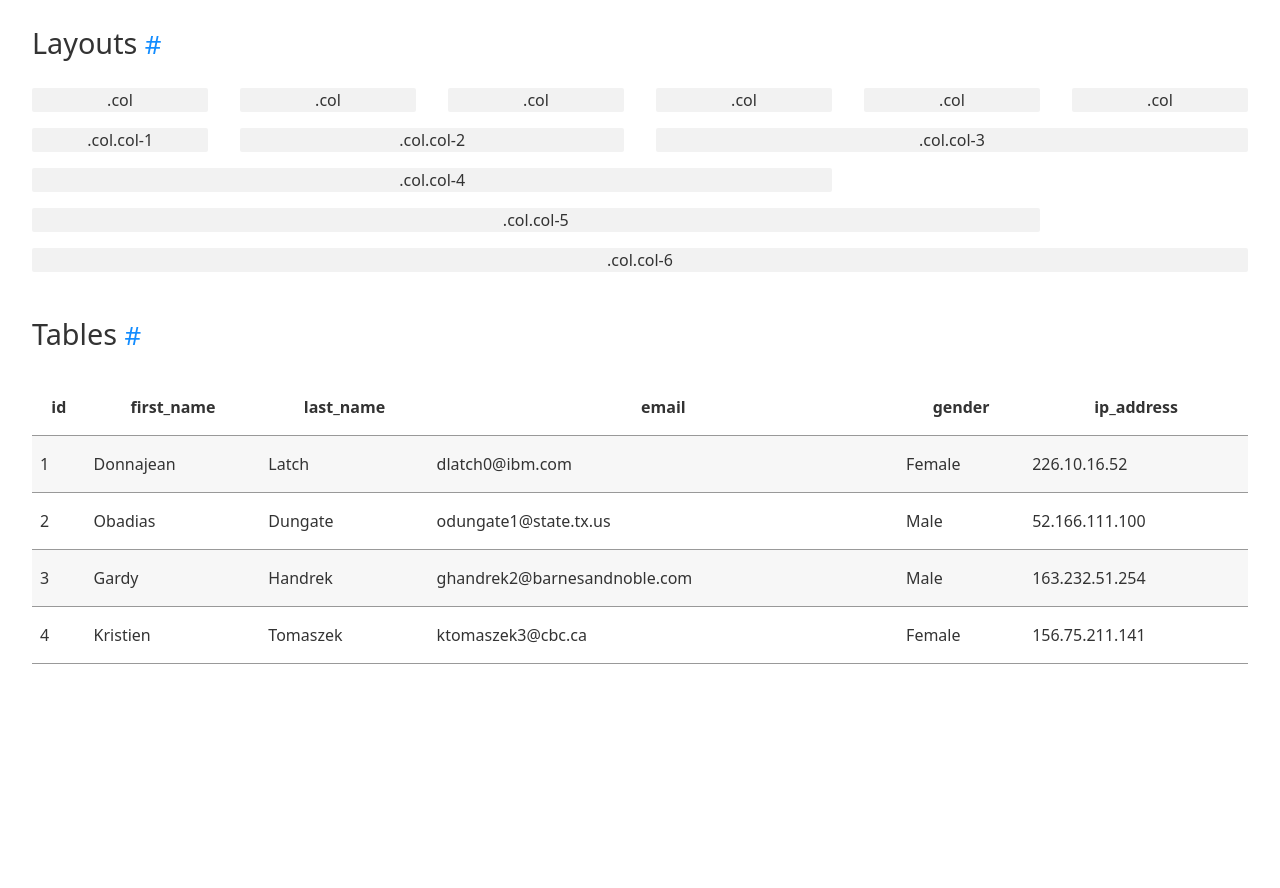
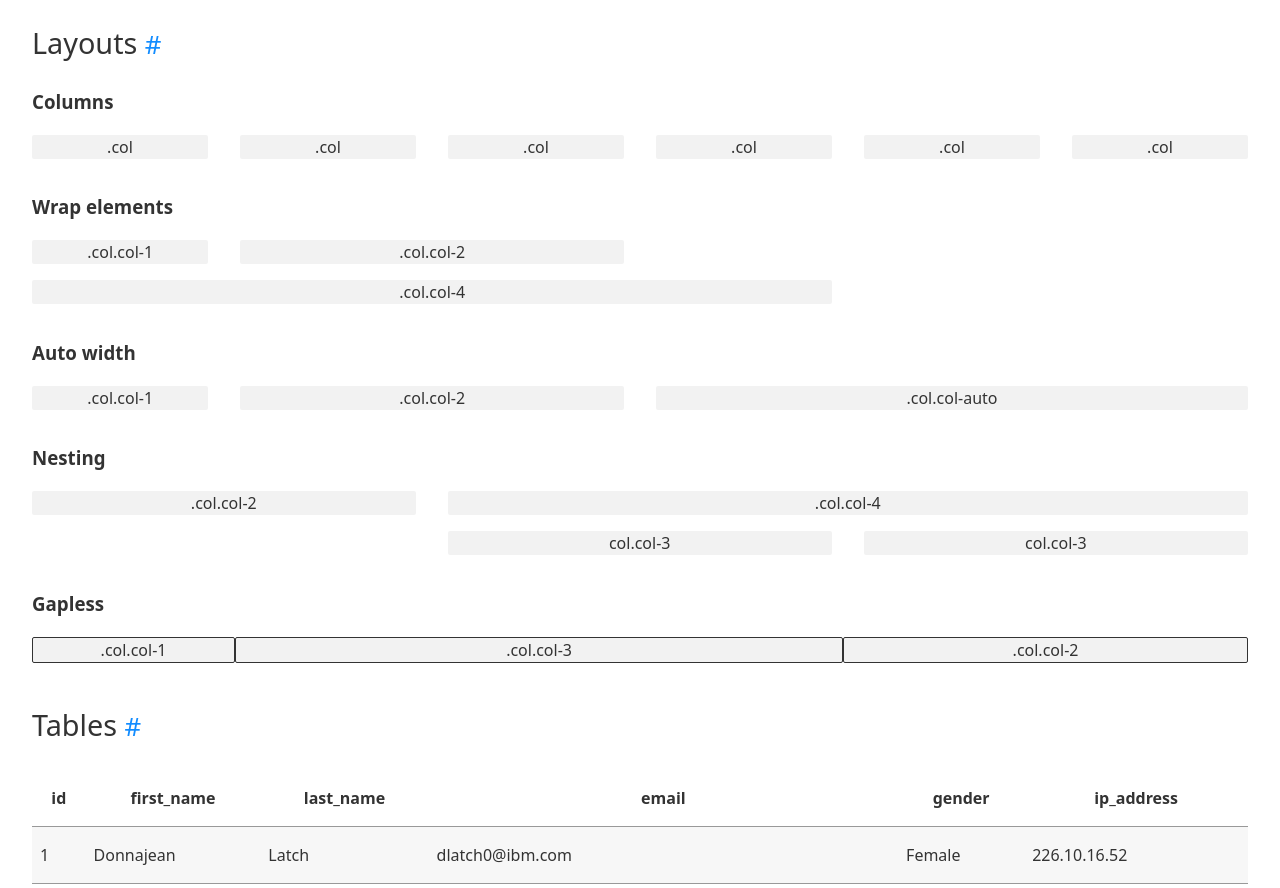
Before and after one commit to ia7ck/eperc, a website: page docs/index.html in a window 1280 px wide. Shown: the part 931-1819 px from the top of the page. Before the commit the page ends 1595 px from the top, so only its background shows below. Drawn offline with Linux system fonts and the light colour scheme.

Commit message:
fix layout

```diff
--- a/docs/index.html
+++ b/docs/index.html
@@ -77,18 +77,16 @@
       </h2>
       <div class="content">
         <style>
-          .row .col {
-            padding-bottom: 1rem;
-          }
-
           .col-item {
             background: #f2f2f2;
             border-radius: 2px;
             display: block;
+            margin-bottom: 1rem;
             text-align: center;
             width: 100%;
           }
         </style>
+        <h3>Columns</h3>
         <div class="row">
           <div class="col"><span class="col-item">.col</span></div>
           <div class="col"><span class="col-item">.col</span></div>
@@ -97,13 +95,39 @@
           <div class="col"><span class="col-item">.col</span></div>
           <div class="col"><span class="col-item">.col</span></div>
         </div>
+        <h3>Wrap elements</h3>
         <div class="row row-wrap">
           <div class="col col-1"><span class="col-item">.col.col-1</span></div>
           <div class="col col-2"><span class="col-item">.col.col-2</span></div>
+          <div class="col col-4"><span class="col-item">.col.col-4</span></div>
+        </div>
+        <h3>Auto width</h3>
+        <div class="row">
+          <div class="col col-1"><span class="col-item">.col.col-1</span></div>
+          <div class="col col-2"><span class="col-item">.col.col-2</span></div>
+          <div class="col col-auto"><span class="col-item">.col.col-auto</span></div>
+        </div>
+        <h3>Nesting</h3>
+        <div class="row">
+          <div class="col col-2"><span class="col-item">.col.col-2</span></div>
+          <div class="col col-4">
+            <span class="col-item">.col.col-4</span>
+            <div class="row">
+              <div class="col col-3"><span class="col-item">col.col-3</span></div>
+              <div class="col col-3"><span class="col-item">col.col-3</span></div>
+            </div>
+          </div>
+        </div>
+        <h3>Gapless</h3>
+        <style>
+          .row-gapless .col-item {
+            border: 1px solid #333;
+          }
+        </style>
+        <div class="row row-gapless">
+          <div class="col col-1"><span class="col-item">.col.col-1</span></div>
           <div class="col col-3"><span class="col-item">.col.col-3</span></div>
-          <div class="col col-4"><span class="col-item">.col.col-4</span></div>
-          <div class="col col-5"><span class="col-item">.col.col-5</span></div>
-          <div class="col col-6"><span class="col-item">.col.col-6</span></div>
+          <div class="col col-2"><span class="col-item">.col.col-2</span></div>
         </div>
 
       </div>
--- a/src/_layout.scss
+++ b/src/_layout.scss
@@ -41,6 +41,16 @@
       flex: 0 0 100%;
       width: 100%;
     }
+    &.col-auto {
+      flex-grow: 1;
+    }
+  }
+  &.row-gapless {
+    margin-left: 0;
+    width: 100%;
+    .col {
+      padding: 0;
+    }
   }
 }
 
```
Also changed, not shown: docs/src/_layouts.html (+31 -7 lines), dist/eperc.css, dist/eperc.min.css, docs/dist/eperc.css, docs/dist/eperc.min.css.
